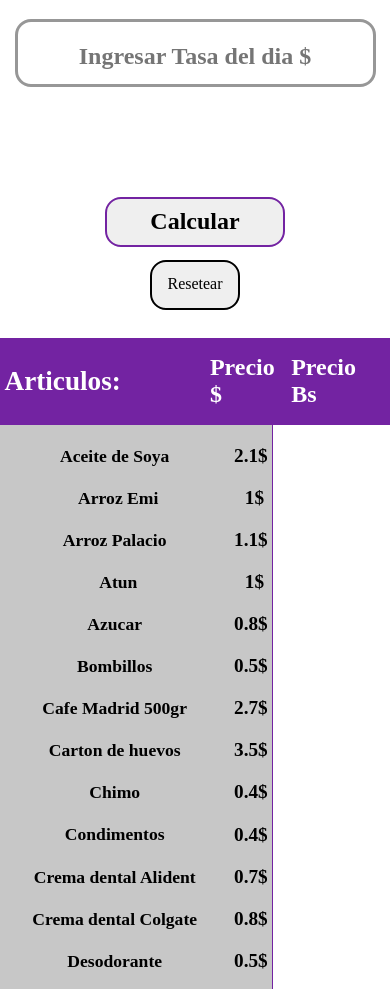
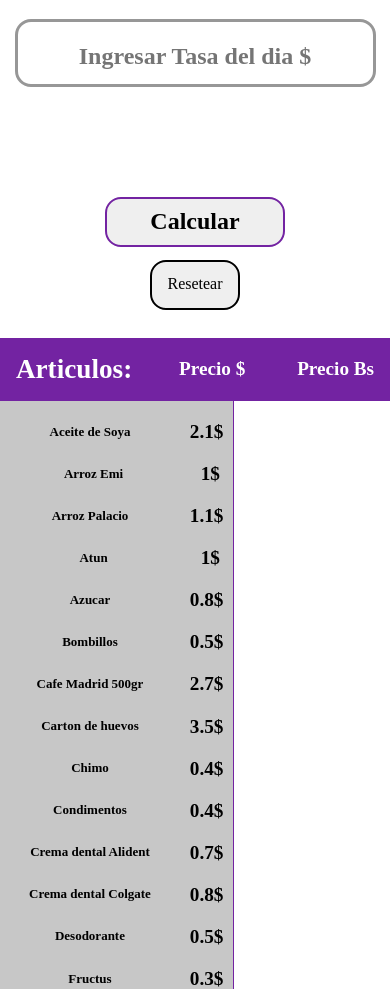
Before and after one commit to mantra77/tiendita-prices, a plain HTML site: page index.html in a window 390 px wide. Shown: the part 82-1071 px from the top of the page. Drawn offline with Linux system fonts and the light colour scheme; a web font is replaced by a local one.

Commit message:
Fixed some position bugs on lower mobile resolution.

```diff
--- a/css/styles.css
+++ b/css/styles.css
@@ -142,7 +142,7 @@ h3 {
 }
 
 ul {
-  width: 70%;
+  width: 60%;
   list-style: none;
   margin: 0;
   padding: 0;
@@ -166,12 +166,12 @@ li span {
 .article-name {
   text-align: center;
   white-space: nowrap;
-  font-size: 1.1rem;
-  width: 220px;
+  font-size: 13px;
+  width: 160px;
 }
 
 #price-ves-container {
-  width: 30%;
+  width: 40%;
 }
 .price-bolivares {
   margin: 20px 0;
--- a/index.html
+++ b/index.html
@@ -46,11 +46,11 @@
           <div style="font-size: 1.7rem; font-weight: bold">
             <p style="margin: 15px 0">Articulos:</p>
           </div>
-          <div style="display: flex; justify-content: space-between; width: 45%; margin-left: 80px">
-            <div style="font-size: 1.5rem; font-weight: bold">
+          <div style="display: flex; justify-content: space-between; width: 50%; margin-left: 15px">
+            <div style="font-size: 1.2rem; font-weight: bold">
               <p style="margin: 15px 0">Precio $</p>
             </div>
-            <div style="font-size: 1.5rem; font-weight: bold; margin-left: 15 px">
+            <div style="font-size: 1.2rem; font-weight: bold; margin-left: 15 px">
               <p style="margin: 15px 0">Precio Bs</p>
             </div>
           </div>
```
